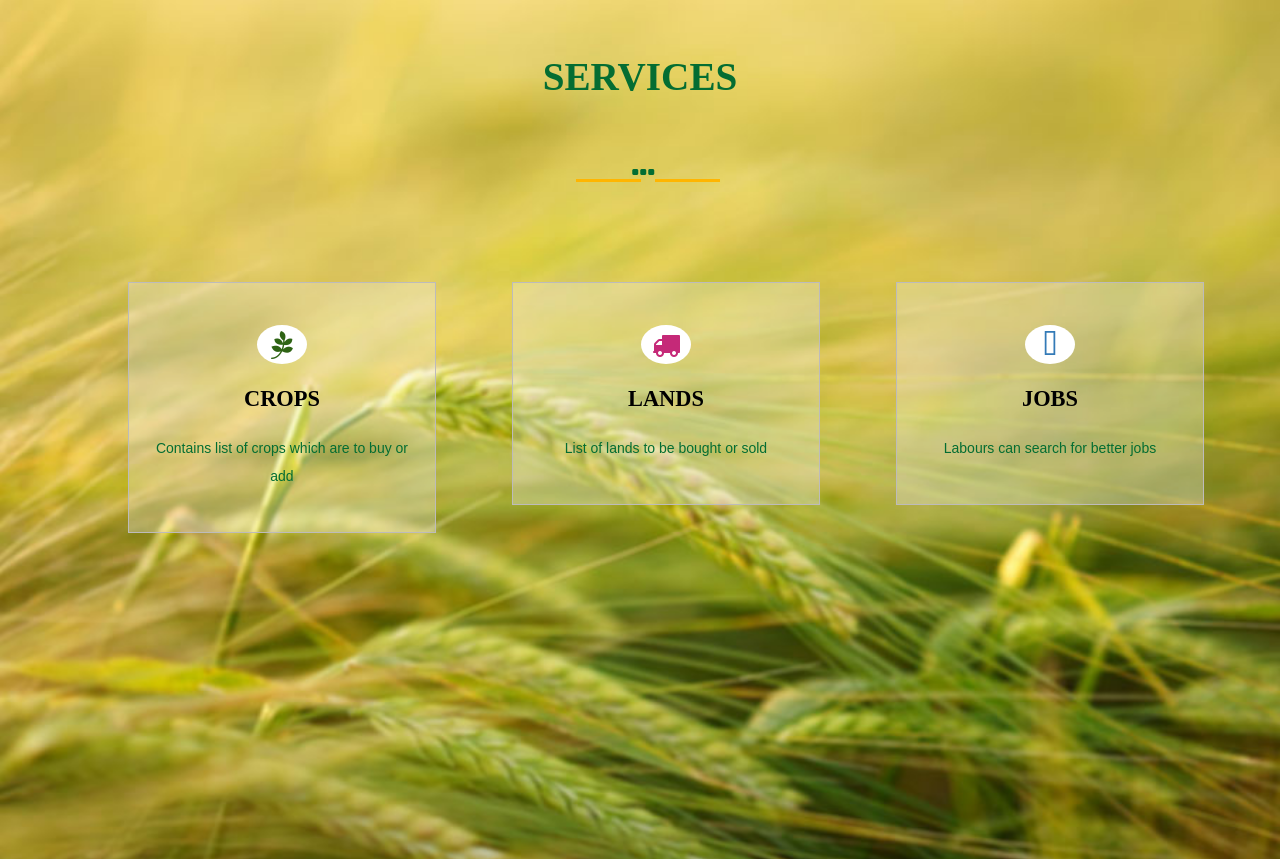
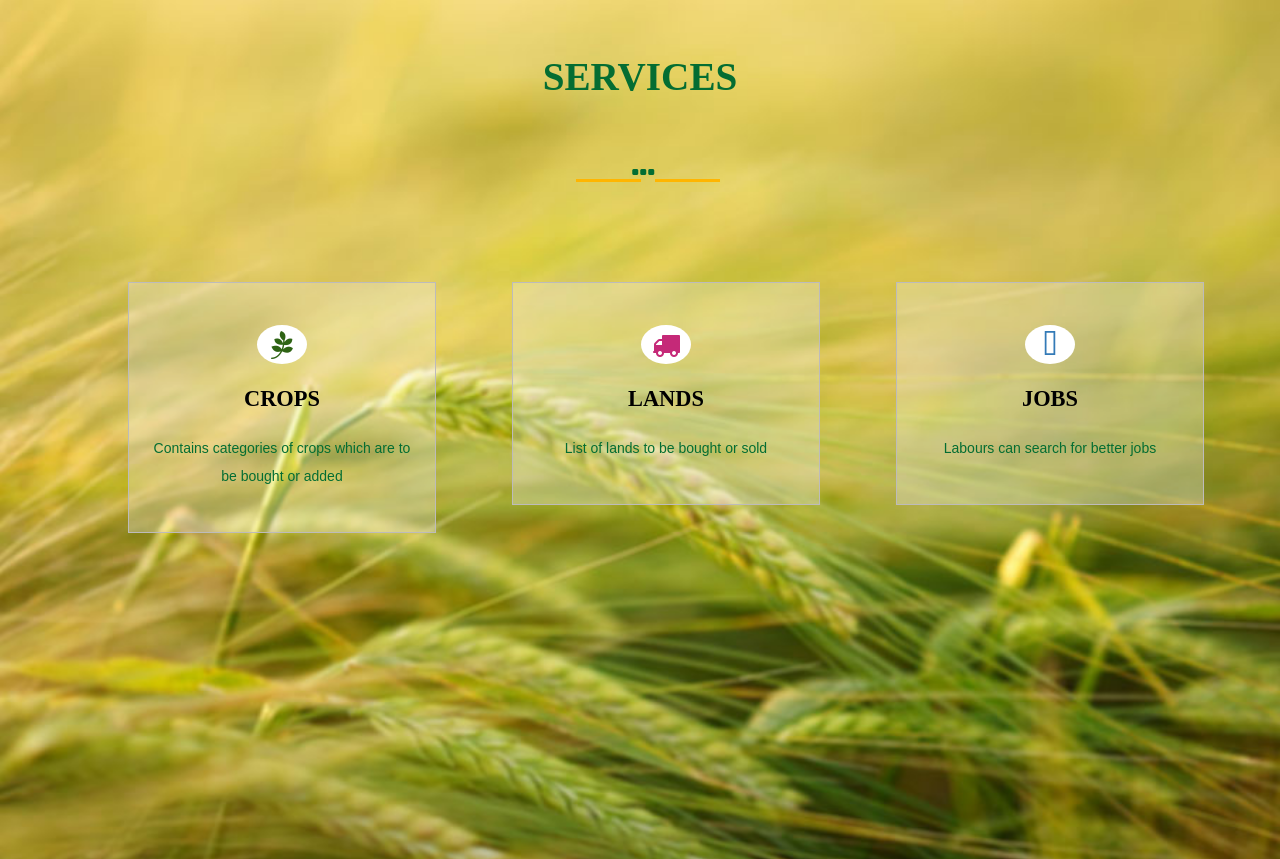
Before and after one commit to Sanji515/Hackfest19, a Django app: page /services/ in a window 1280 px wide. Shown: the part 85-944 px from the top of the page. Run offline with Django 3.2, Linux system fonts and the light colour scheme; some libraries are stand-ins or nearby versions; some web fonts are replaced.

Commit message:
Add crops update

```diff
--- a/templates/home/crops.html
+++ b/templates/home/crops.html
@@ -50,7 +50,9 @@ Smartphone Compatible web template, free webdesigns for Nokia, Samsung, LG, Sony
 <div class="banner">
 	{% include 'globals/navbar.html' %}
     <!-- Crops -->
+</div>
 
+<div class="jarallax wthreelocationsaits agile-section" id="portfolio"  style="background-image: url('{% static "images/7.jpg" %}');  width: 100%; height: 100%;"; >
 		<div class="container">
 
 			<h3 class="agileits-title text-center">Categories</h3>
@@ -70,7 +72,6 @@ Smartphone Compatible web template, free webdesigns for Nokia, Samsung, LG, Sony
 				</div>
 			</section>
 		</div>
-	</div>
 </div>
 </body>
 </html>
--- a/templates/home/detail.html
+++ b/templates/home/detail.html
@@ -72,7 +72,7 @@ Smartphone Compatible web template, free webdesigns for Nokia, Samsung, LG, Sony
 			<a href="{% url 'home:crops' %}"><div class="col-md-3 w3_agileits-service-grid" style="position:absolute;top: 30%; left: 10%;">
 				<span class="w3ls-icon fa fa-pagelines" aria-hidden="true"></span>
 				<h4>CROPS</h4>
-				<p>Contains list of crops which are to buy or add</p>
+				<p>Contains categories of crops which are to be bought or added</p>
 			</div>
 			</a>
 			<a href="#">
```
Also changed, not shown: static/images/sales.png.
